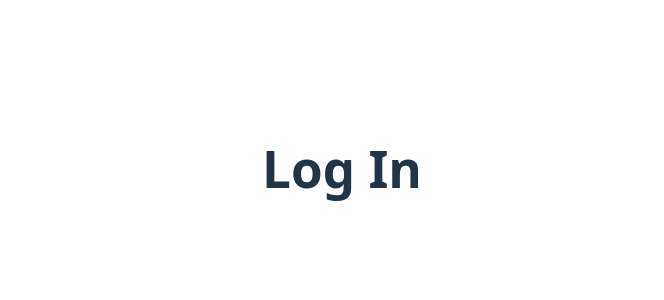
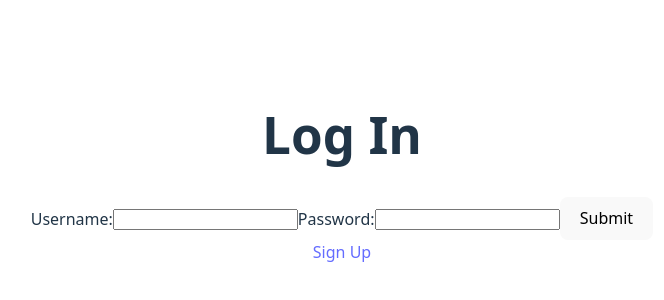
Before and after one commit to JakeBrowning90/volunteer-project-fe-1, a React (Vite) app: page /login in a window 1280 px wide. Shown: the part 232-532 px from the top of the page, without its empty margins (298-962 px from the left). Built offline with nearby package versions, Linux system fonts and the light colour scheme; no server answers.

Commit message:
Add login function

```diff
--- /dev/null
+++ b/src/apiSource.js
@@ -0,0 +1,11 @@
+//  const apiSource = "http://localhost:3000/";
+let apiSource;
+if (import.meta.env.MODE === "development") {
+  // use dev keys
+  apiSource = import.meta.env.VITE_API_SOURCE;
+} else {
+  // use .env variables
+  apiSource = process.env.VITE_API_SOURCE;
+}
+
+export { apiSource };
--- a/src/components/LoginScreen.jsx
+++ b/src/components/LoginScreen.jsx
@@ -1,5 +1,8 @@
 import React, { useState } from "react";
+import { Routes, Route, Link, useNavigate } from "react-router";
+
 // import apiSource
+import { apiSource } from "../apiSource";
 
 function LoginScreen(
   {
@@ -7,11 +10,71 @@ function LoginScreen(
   }
 ) {
   // State declarations
+  const [username, setUsername] = useState("");
+  const [password, setPassword] = useState("");
+  const [invalidLogin, setInvalidLogin] = useState(false);
+
   // Functions
+  function handleUsername(e) {
+    setUsername(e.target.value);
+  }
+
+  function handlePassword(e) {
+    setPassword(e.target.value);
+  }
+
+  async function submitLogin(e) {
+    e.preventDefault();
+    const response = await fetch(apiSource + "user/login", {
+      method: "POST",
+      mode: "cors",
+      headers: {
+        "Content-Type": "application/json",
+      },
+      body: JSON.stringify({
+        username: username,
+        password: password,
+      }),
+    });
+    if (response.status != 200) {
+      setInvalidLogin(true);
+    } else {
+      const loginResponse = await response.json();
+      // localStorage.setItem("", loginResponse.);
+      localStorage.setItem("username", loginResponse.username);
+      localStorage.setItem("role", loginResponse.role);
+      localStorage.setItem("token", `Bearer ${loginResponse.token}`);
+      setInvalidLogin(false);
+      // Redirect to dashboard
+      window.location.href = "/";
+    }
+  }
+
   // Render
   return (
     <div>
       <h1>Log In</h1>
+      {invalidLogin && <p>Invalid login</p>}
+      <form onSubmit={submitLogin}>
+        <label htmlFor="usernameInput">Username:</label>
+        <input
+          type="text"
+          name=""
+          id="usernameInput"
+          value={username}
+          onChange={handleUsername}
+        />
+        <label htmlFor="passwordInput">Password:</label>
+        <input
+          type="password"
+          name=""
+          id="passwordInput"
+          value={password}
+          onChange={handlePassword}
+        />
+        <button>Submit</button>
+      </form>
+      <Link to="/signup">Sign Up</Link>
     </div>
   );
 }
--- a/src/components/SignupScreen.jsx
+++ b/src/components/SignupScreen.jsx
@@ -1,4 +1,6 @@
 import React, { useState } from "react";
+import { Routes, Route, Link, useNavigate } from "react-router";
+
 // import apiSource
 
 function SignupScreen(
@@ -12,8 +14,9 @@ function SignupScreen(
   return (
     <div>
       <h1>Sign Up</h1>
+      <Link to="/login">Back to Login</Link>
     </div>
   );
 }
 
-export default SignupScreen
+export default SignupScreen;
```
Also changed, not shown: 1 other file (tests, documents, lock files or other folders).
